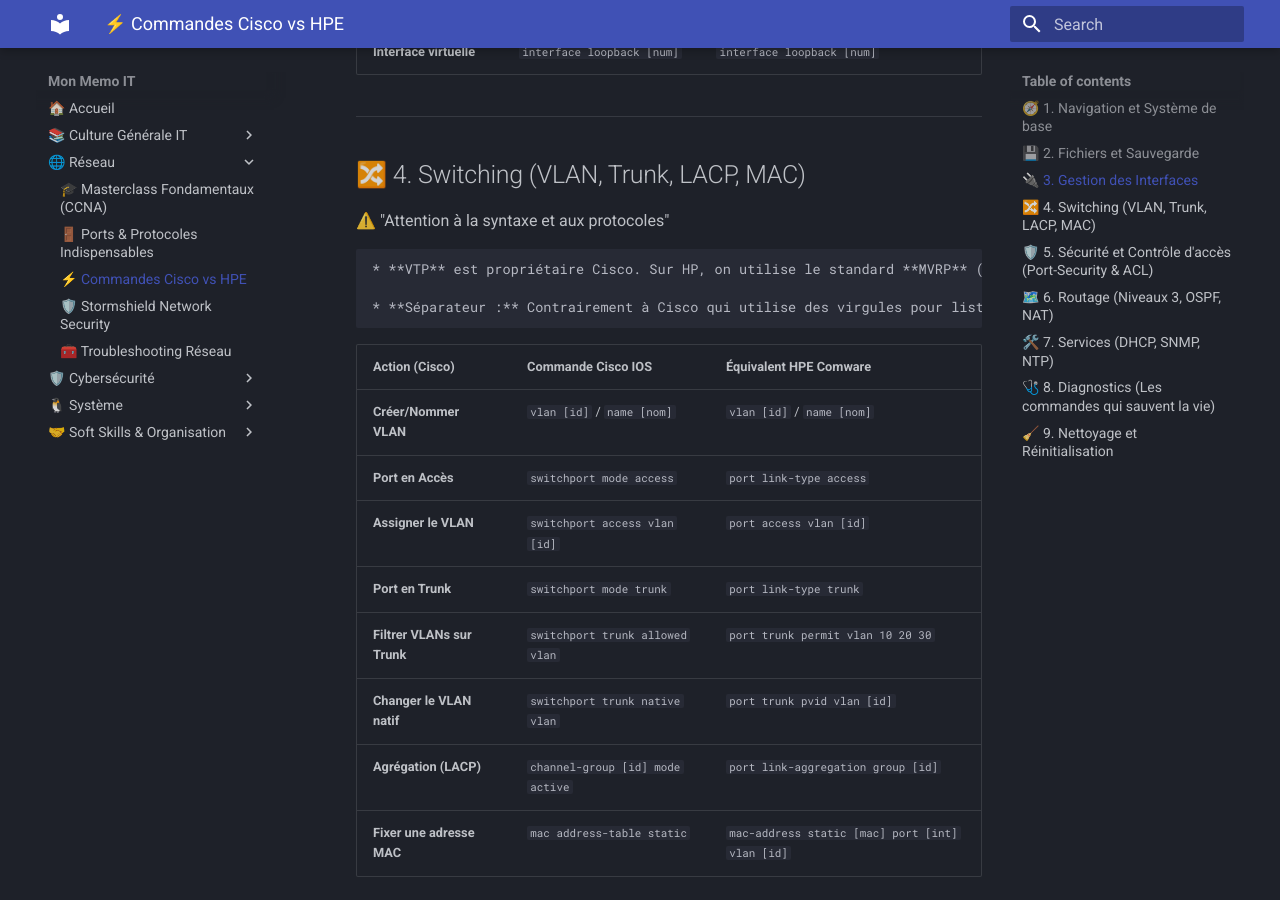
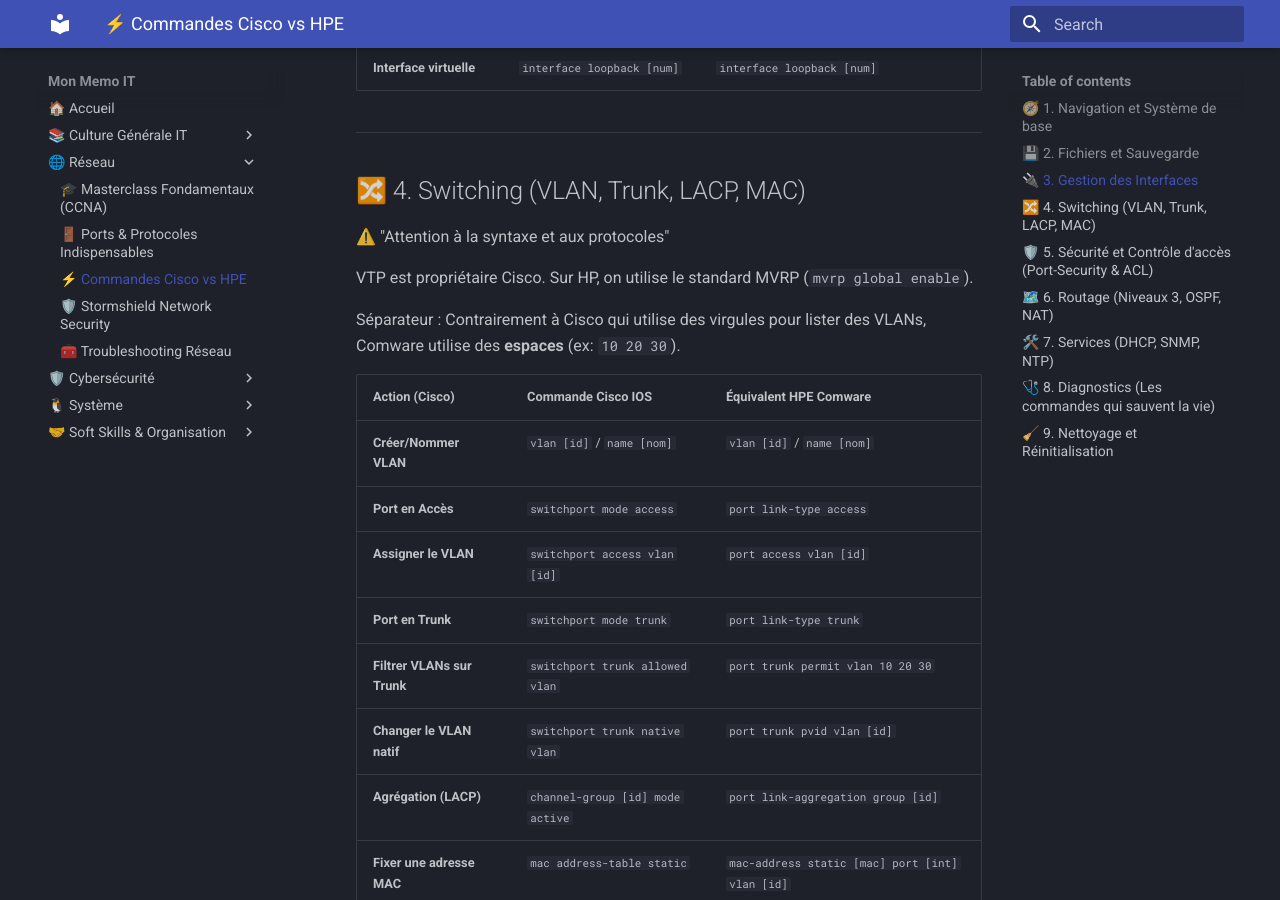
Before and after one commit to Shadowhats/mon-wiki, an MkDocs documentation site: the page built from docs/reseau/cisco_hpe.md, in a window 1280 px wide and 900 px high, scrolled down 2110 px. Built offline with MkDocs 1.6.1 and Material for MkDocs 9.7.7, drawn with Linux system fonts in a browser that asks for light colours.

```diff
--- a/docs/reseau/cisco_hpe.md
+++ b/docs/reseau/cisco_hpe.md
@@ -4,15 +4,15 @@ Ce document traduit l'intégralité de mon référentiel Cisco CCNA vers l'envir
 
 >"Les 5 Règles d'Or de Comware"
 
-  >  * Le `show` devient **`display`**.
+  > Le `show` devient `display`.
 
-  >  * Le `no` devient **`undo`**.
+  > Le `no` devient `undo`.
 
-  > * Le `configure terminal` devient **`system-view`**.
+  > Le `configure terminal` devient `system-view`.
 
-  > * Le "Cheat Code" absolu : taper **`display this`** dans n'importe quel sous-menu (interface, vlan...) affiche sa configuration spécifique.
+  > Le "Cheat Code" absolu : taper `display this` dans n'importe quel sous-menu (interface, vlan...) affiche sa configuration spécifique.
 
-  >  * On peut utiliser `display` depuis n'importe quel mode (pas besoin de rajouter `do` comme chez Cisco).
+  > On peut utiliser `display` depuis n'importe quel mode (pas besoin de rajouter `do` comme chez Cisco).
 
 
 ---
@@ -65,9 +65,9 @@ Ce document traduit l'intégralité de mon référentiel Cisco CCNA vers l'envir
 
 ⚠️ "Attention à la syntaxe et aux protocoles"
 
-    * **VTP** est propriétaire Cisco. Sur HP, on utilise le standard **MVRP** (`mvrp global enable`).
+  VTP est propriétaire Cisco. Sur HP, on utilise le standard MVRP (`mvrp global enable`).
 
-    * **Séparateur :** Contrairement à Cisco qui utilise des virgules pour lister des VLANs, Comware utilise des **espaces** (ex: `10 20 30`).
+  Séparateur : Contrairement à Cisco qui utilise des virgules pour lister des VLANs, Comware utilise des **espaces** (ex: `10 20 30`).
 
 | Action (Cisco) | Commande Cisco IOS | Équivalent HPE Comware |
 | :--- | :--- | :--- |
```
